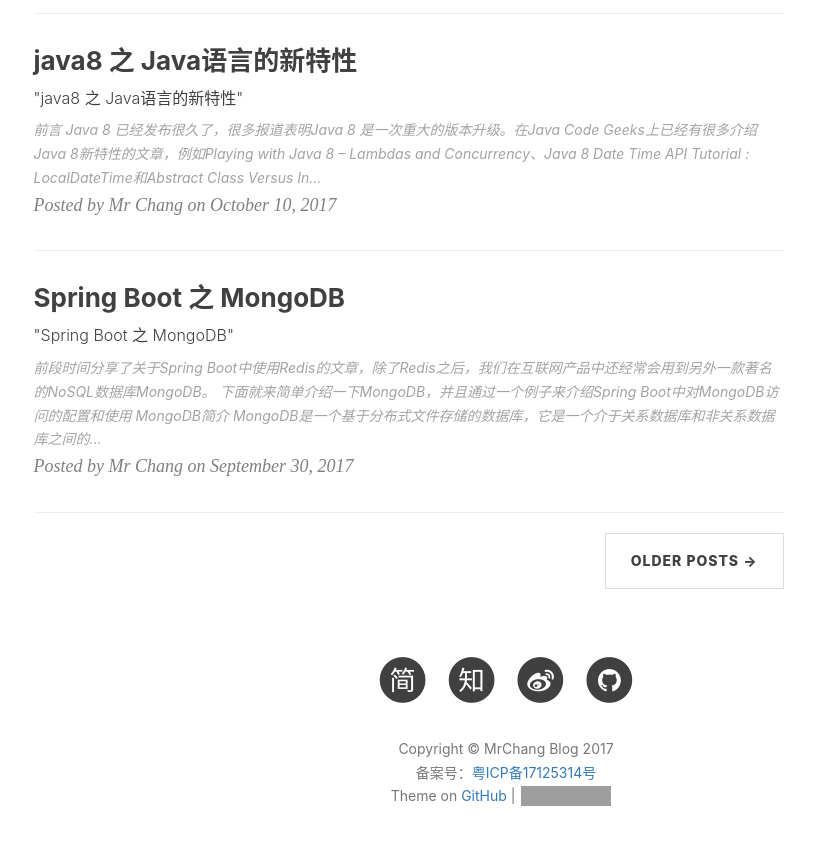
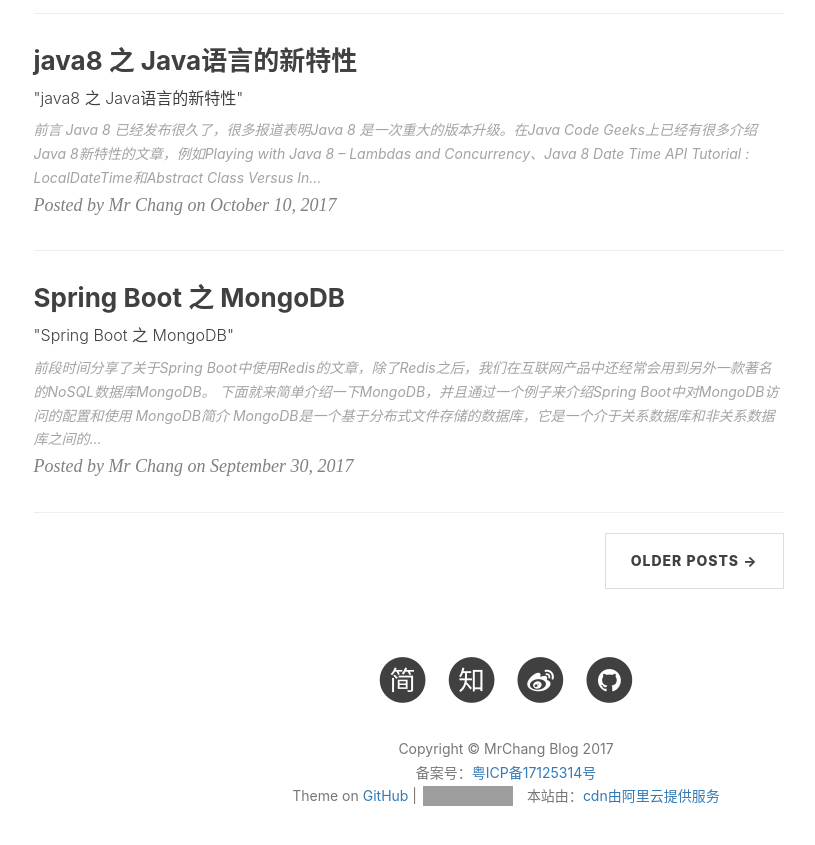
Before and after one commit to ncic-ict/changdaye.github.io, a Jekyll site: the page built from index.html, in a window 1280 px wide and 900 px high, scrolled down 2396 px. Shown: the top 845 px of the window, without its empty margins (134-949 px from the left). Built offline with Jekyll 4.4.1, drawn with Linux system fonts in a browser that asks for light colours; nearby versions of some CDN libraries; the list of posts is cut into pages by our own code; comment, search, counter and statistics services are not loaded; grey boxes are pictures that could not be loaded.

Commit message:
添加cdn说明

```diff
--- a/_config.yml
+++ b/_config.yml
@@ -15,7 +15,9 @@ sidebar: true                           # whether or not using Sidebar.
 sidebar-about-description: "这家伙总以为自己是个天才，实际并不比别人聪明多少！"
 sidebar-avatar: /img/about-BY-gentle.jpg     # use absolute URL, seeing it's used in both `/` and `/about/`
 
-
+##cdn
+cdn: cdn由阿里云提供服务
+cdnUrl: https://www.aliyun.com/product/cdn?spm=5176.7933691.765261.407.79w7vI
 
 # SNS settings
 RSS: false
--- a/_includes/footer.html
+++ b/_includes/footer.html
@@ -95,12 +95,15 @@
                     <br>
                     备案号：<a href="http://www.miitbeian.gov.cn/">{{ site.filing }}</a>
                     <br>
+
                     Theme on <a href="{{ site.github_repo }}">GitHub</a> |
                     <iframe
                             style="margin-left: 2px; margin-bottom:-5px;"
                             frameborder="0" scrolling="0" width="100px" height="20px"
                             src="https://ghbtns.com/github-btn.html?user={{ site.github_username }}&repo={{ site.github_username }}.github.io&type=star&count=true">
                     </iframe>
+                    本站由：<a href="{{ site.cdnUrl }}">{{ site.cdn }}</a>
+                    <br>
                 </p>
             </div>
         </div>
```
